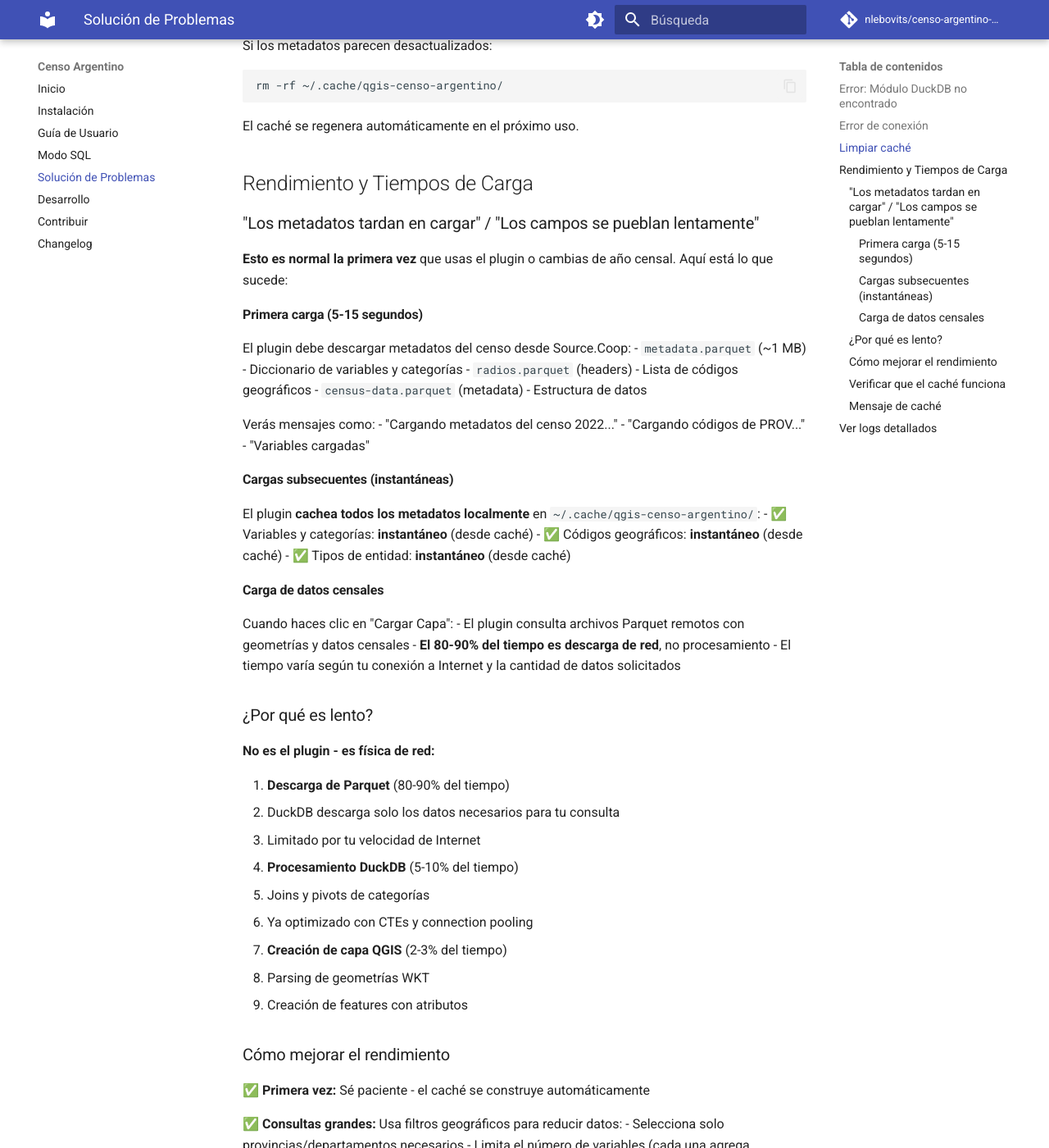
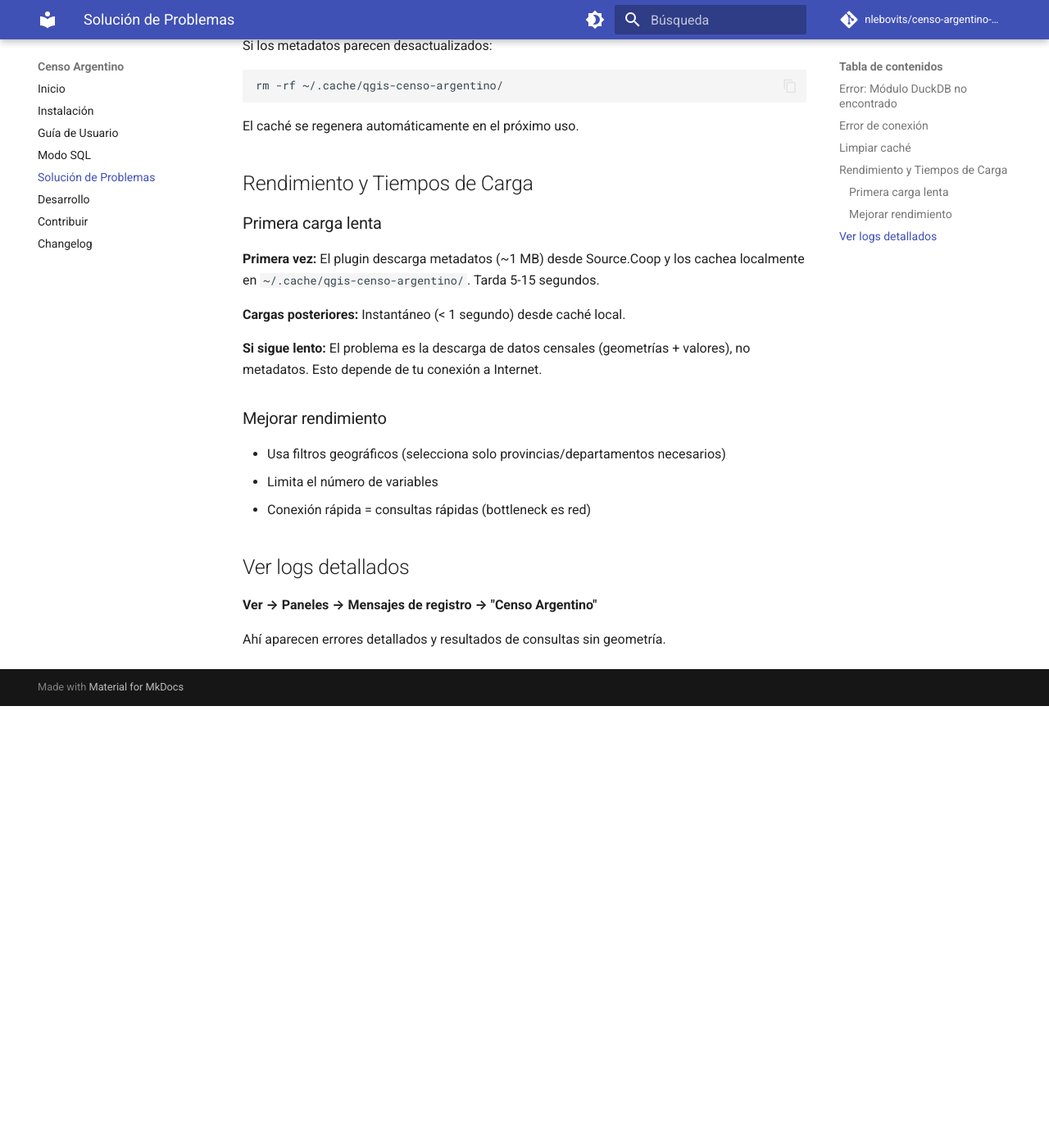
Before and after one commit to nlebovits/censo-argentino-qgis, an MkDocs documentation site: the page built from docs/solucion-problemas.md, in a window 1280 px wide and 1400 px high, scrolled down 1017 px. Shown: the whole window at 82% size. Built offline with MkDocs 1.6.1 and Material for MkDocs 9.7.7, drawn with Linux system fonts in a browser that asks for light colours; comment, search, counter and statistics services are not loaded; after the commit the page ends 1878 px from its top, so only the background shows below that; some of the changed text lies outside the part shown.

Commit message:
Reducir sección de rendimiento a lo esencial (87 palabras)
- Eliminar todo el bullshit y teoría
- Solo hechos concretos y útiles
- Primera vez: 5-15s (caché)
- Posteriores: instantáneo
- Lento = descarga de datos (red)
- Tips concretos sin relleno

Co-Authored-By: Claude Sonnet 4.5 <noreply@anthropic.com>

```diff
--- a/docs/solucion-problemas.md
+++ b/docs/solucion-problemas.md
@@ -44,79 +44,19 @@ El caché se regenera automáticamente en el próximo uso.
 
 ## Rendimiento y Tiempos de Carga
 
-### "Los metadatos tardan en cargar" / "Los campos se pueblan lentamente"
+### Primera carga lenta
 
-**Esto es normal la primera vez** que usas el plugin o cambias de año censal. Aquí está lo que sucede:
+**Primera vez:** El plugin descarga metadatos (~1 MB) desde Source.Coop y los cachea localmente en `~/.cache/qgis-censo-argentino/`. Tarda 5-15 segundos.
 
-#### Primera carga (5-15 segundos)
-El plugin debe descargar metadatos del censo desde Source.Coop:
-- `metadata.parquet` (~1 MB) - Diccionario de variables y categorías
-- `radios.parquet` (headers) - Lista de códigos geográficos
-- `census-data.parquet` (metadata) - Estructura de datos
+**Cargas posteriores:** Instantáneo (< 1 segundo) desde caché local.
 
-Verás mensajes como:
-- "Cargando metadatos del censo 2022..."
-- "Cargando códigos de PROV..."
-- "Variables cargadas"
+**Si sigue lento:** El problema es la descarga de datos censales (geometrías + valores), no metadatos. Esto depende de tu conexión a Internet.
 
-#### Cargas subsecuentes (instantáneas)
-El plugin **cachea todos los metadatos localmente** en `~/.cache/qgis-censo-argentino/`:
-- ✅ Variables y categorías: **instantáneo** (desde caché)
-- ✅ Códigos geográficos: **instantáneo** (desde caché)
-- ✅ Tipos de entidad: **instantáneo** (desde caché)
+### Mejorar rendimiento
 
-#### Carga de datos censales
-Cuando haces clic en "Cargar Capa":
-- El plugin consulta archivos Parquet remotos con geometrías y datos censales
-- **El 80-90% del tiempo es descarga de red**, no procesamiento
-- El tiempo varía según tu conexión a Internet y la cantidad de datos solicitados
-
-### ¿Por qué es lento?
-
-**No es el plugin - es física de red:**
-
-1. **Descarga de Parquet** (80-90% del tiempo)
-   - DuckDB descarga solo los datos necesarios para tu consulta
-   - Limitado por tu velocidad de Internet
-
-2. **Procesamiento DuckDB** (5-10% del tiempo)
-   - Joins y pivots de categorías
-   - Ya optimizado con CTEs y connection pooling
-
-3. **Creación de capa QGIS** (2-3% del tiempo)
-   - Parsing de geometrías WKT
-   - Creación de features con atributos
-
-### Cómo mejorar el rendimiento
-
-✅ **Primera vez:** Sé paciente - el caché se construye automáticamente
-
-✅ **Consultas grandes:** Usa filtros geográficos para reducir datos:
-- Selecciona solo provincias/departamentos necesarios
-- Limita el número de variables (cada una agrega columnas)
-
-✅ **Buen Internet:** Conexión rápida = consultas rápidas (la mayoría del tiempo es I/O de red)
-
-❌ **No es tu computadora:** Más RAM o CPU no ayuda mucho - el bottleneck es red
-
-### Verificar que el caché funciona
-
-1. **Primera carga:** Espera 5-15 segundos para que se pueblen los campos
-2. **Cierra y reabre el plugin**
-3. **Segunda carga:** Debe ser **instantánea** (<1 segundo)
-
-Si la segunda carga no es instantánea:
-- Verifica que existe `~/.cache/qgis-censo-argentino/`
-- Revisa los logs (Ver → Paneles → Mensajes de registro)
-- El caché puede estar corrupto - [límpialo](#limpiar-caché)
-
-### Mensaje de caché
-
-Cuando el plugin usa caché, verás:
-
-> ℹ️ **Usando datos cacheados.** Los metadatos se cargan instantáneamente desde caché local. Si necesitas actualizar, limpia el caché manualmente.
-
-Si ves este mensaje y aún es lento, el problema está en la **descarga de datos censales** (paso normal, no hay bug).
+- Usa filtros geográficos (selecciona solo provincias/departamentos necesarios)
+- Limita el número de variables
+- Conexión rápida = consultas rápidas (bottleneck es red)
 
 ## Ver logs detallados
 
```
